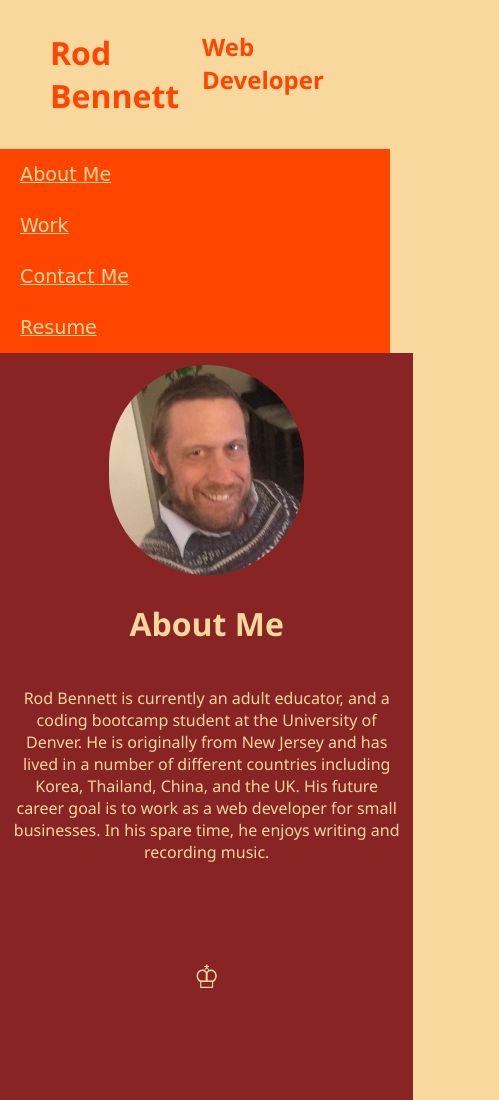
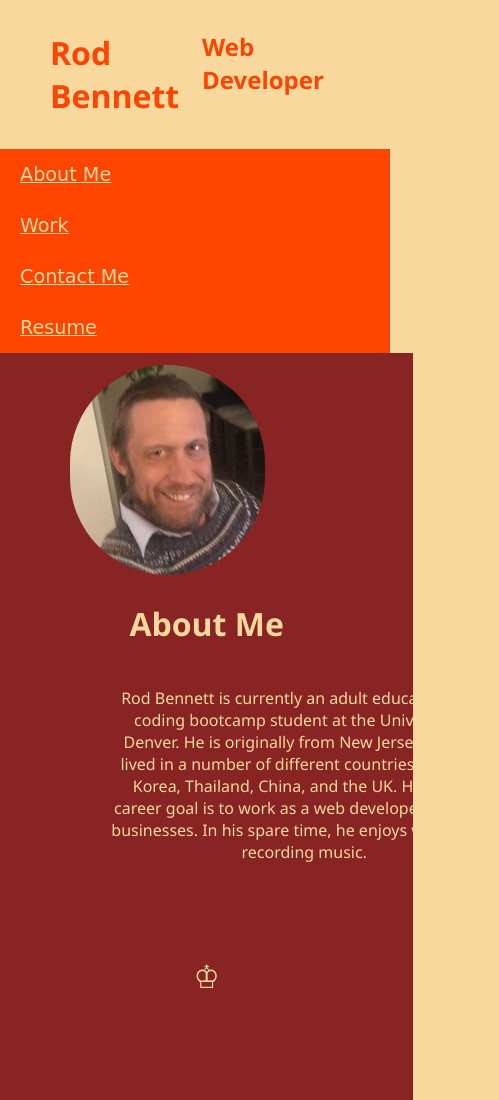
Before and after one commit to RodBennett/02-portfolio-challenge, a plain HTML site: page index.html in a window 390 px wide. Shown: the top 1100 px of the page, 499 px wide, since content can reach past the window. Drawn offline with Linux system fonts and the light colour scheme.

Commit message:
media quries mobile test

```diff
--- a/Assets/style.css
+++ b/Assets/style.css
@@ -195,13 +195,12 @@ footer h2 {
     }
 }
 @media screen and (max-width: 768px) {
-    aside img {
+    aside img, header h1 h2, p {
         width: 50%;
         margin-left: 25%;
         flex: 0 1;
     }
 }
-
 
 @media screen and (max-width: 768px) {
     .card2 {
@@ -218,8 +217,16 @@ footer h2 {
     }
 }
 @media screen and (max-width: 400px) {
-    aside img {
+    aside img, footer h1 {
         width: 50%;
-        margin-left: 25%;
+        margin-left: 15%;
+        flex: 0 1;
     }
 }
+
+@media screen and (max-width: 400px) {
+    footer h1, p {
+        width: 100%;
+        margin-right: 25%
+    }
+}
```
